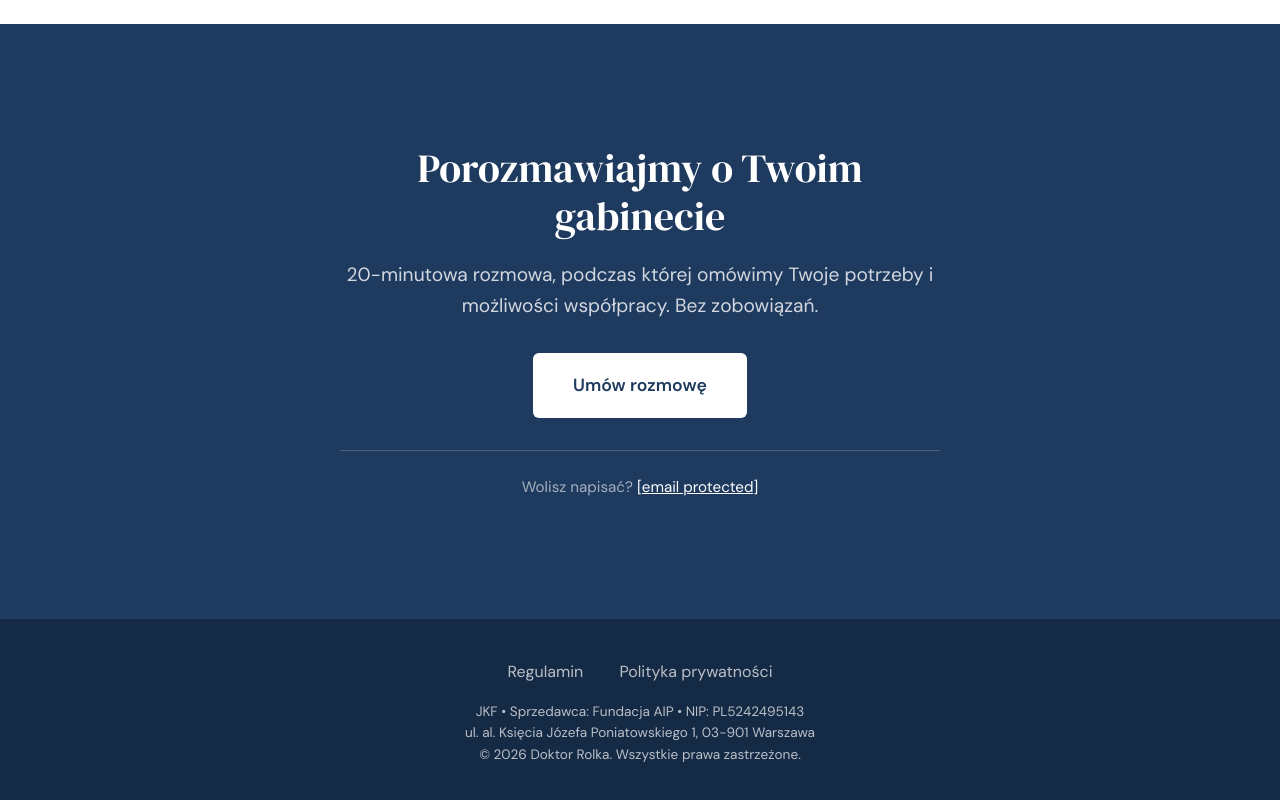
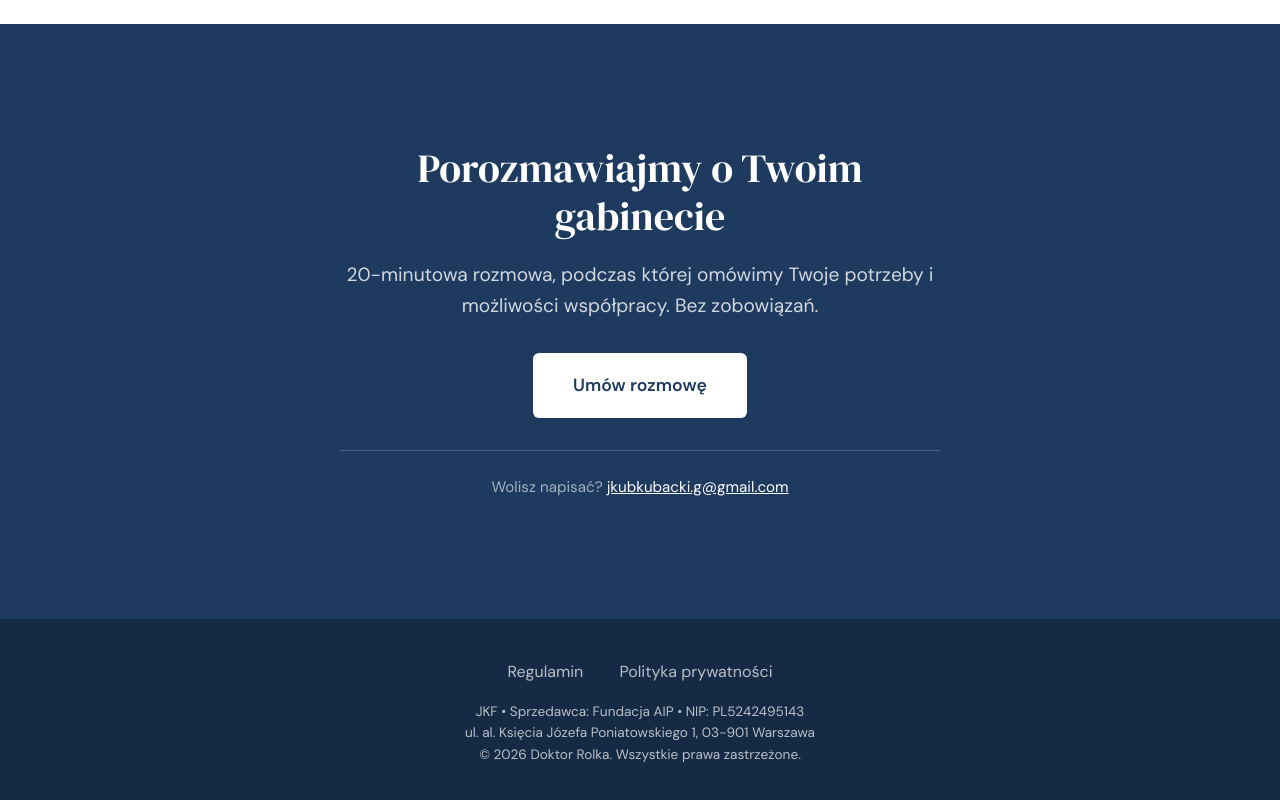
Before and after one commit to jakubkubackig-18/doktor-rolka, a plain HTML site: page index.html in a window 1280 px wide. Shown: the part 4134-4934 px from the top of the page. Drawn offline with Linux system fonts and the light colour scheme.

Commit message:
fix: Update contact email

```diff
--- a/index.html
+++ b/index.html
@@ -1037,11 +1037,7 @@
                 <a href="https://calendly.com/jakubkubacki-g/konsultacja" target="_blank"
                     class="btn btn-white btn-large">Umów rozmowę</a>
                 <div class="cta-contact-alt">
-                    <p>Wolisz napisać? <a
-                            href="/cdn-cgi/l/email-protection#f19b909a84939a849390929a98df96b1969c90989ddf929e9c"><span
-                                class="__cf_email__"
-                                data-cfemail="f79d969c82959c829596949c9ed990b7909a969e9bd994989a">[email&#160;protected]</span></a>
-                    </p>
+                    <p>Wolisz napisać? <a href="mailto:jkubkubacki.g@gmail.com">jkubkubacki.g@gmail.com</a></p>
                 </div>
             </div>
         </div>
```
